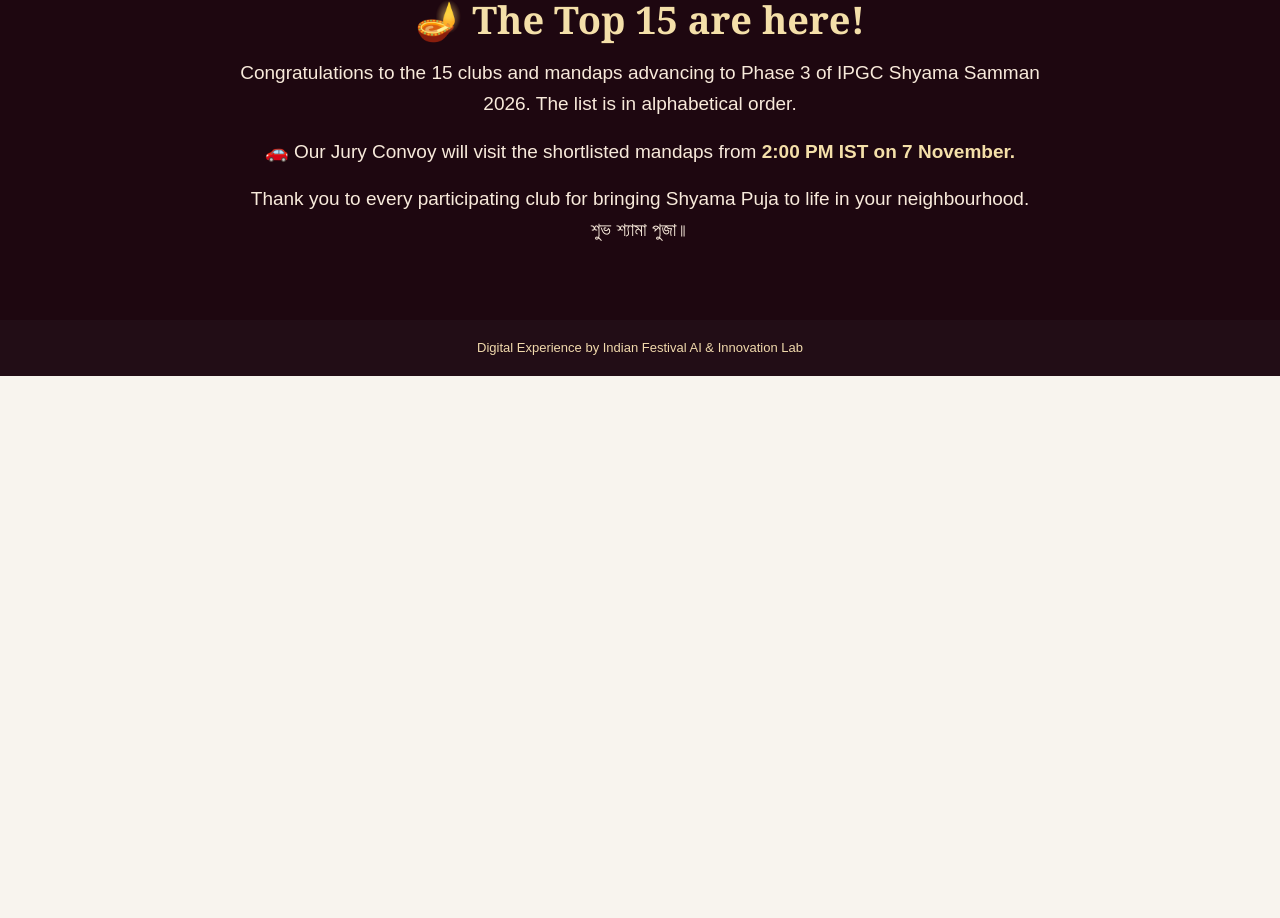
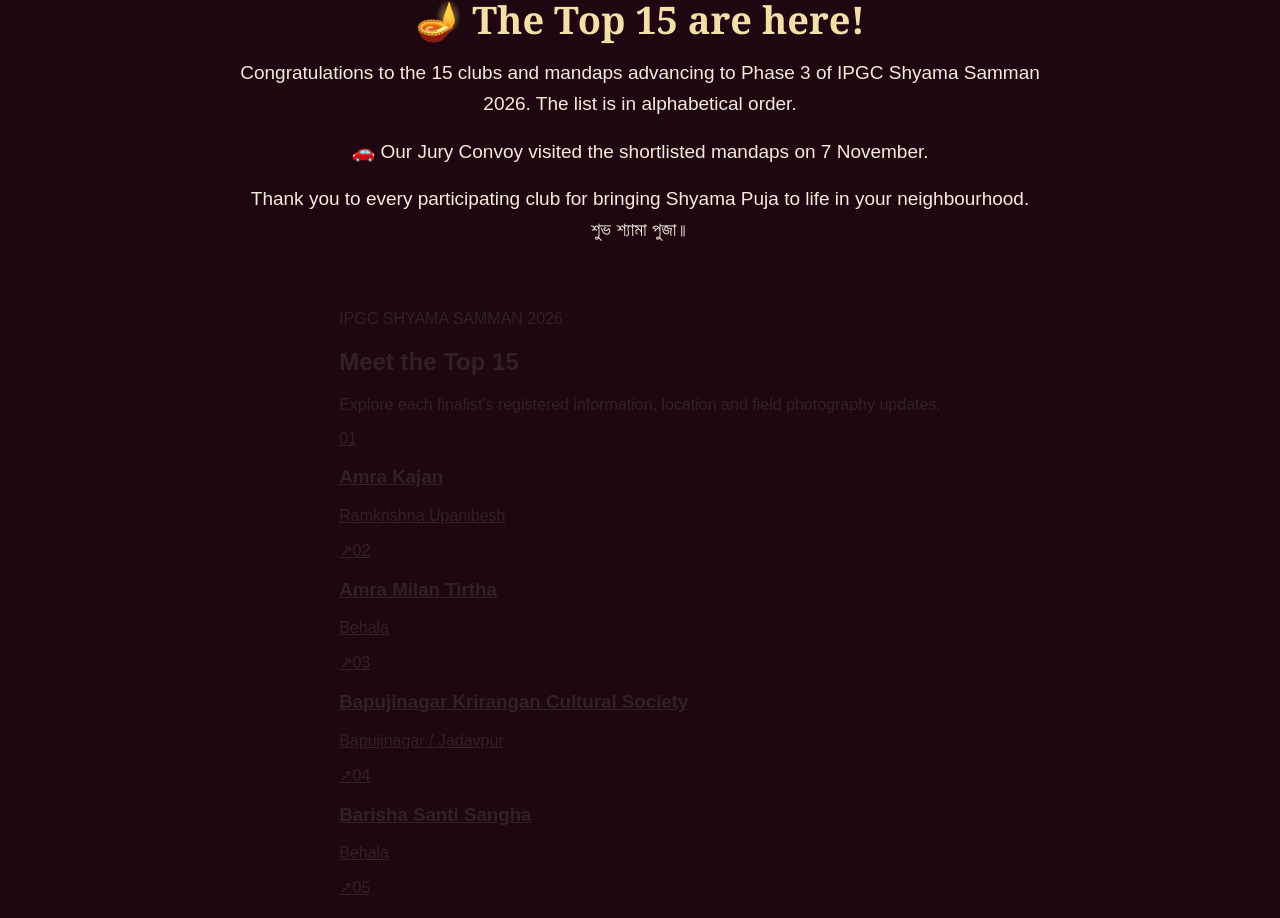
Before and after one commit to sandipanchaudhuri-dev/spondon-saas, a Next.js app in the folder ipgc-app/: page / in a window 1280 px wide. Shown: the part 1350-2268 px from the top of the page. Before the commit the page ends 1726 px from the top, so only its background shows below. Built offline with nearby package versions, Linux system fonts and the light colour scheme.

Commit message:
IPGC: show all 15 individual Pujo profile links beneath home hero

```diff
--- a/ipgc-app/src/app/page.tsx
+++ b/ipgc-app/src/app/page.tsx
@@ -1,11 +1,23 @@
+import Link from "next/link";
+import {finalists} from "./finalists";
 export default function Home(){
  return <main className="ipgc-landing">
-  <img className="ipgc-landing-hero" src="/ipgc-shyama-samman-2026-top15.jpg" alt="IPGC Shyama Samman 2026 — official Top 15 selected clubs and mandaps, updated alphabetical list including Jubak Brinda" width={1122} height={1402} fetchPriority="high" />
+  <img className="ipgc-landing-hero" src="/ipgc-shyama-samman-2026-top15.jpg" alt="IPGC Shyama Samman 2026 — official Top 15 selected clubs and mandaps" width={1122} height={1402} fetchPriority="high" />
   <section className="ipgc-top15-announcement" aria-label="Top 15 announcement">
    <h1>🪔 The Top 15 are here!</h1>
    <p>Congratulations to the 15 clubs and mandaps advancing to Phase 3 of IPGC Shyama Samman 2026. The list is in alphabetical order.</p>
-   <p>🚗 Our Jury Convoy will visit the shortlisted mandaps from <strong>2:00 PM IST on 7 November.</strong></p>
+   <p>🚗 Our Jury Convoy visited the shortlisted mandaps on 7 November.</p>
    <p>Thank you to every participating club for bringing Shyama Puja to life in your neighbourhood. শুভ শ‍্যামা পুজা॥</p>
+  </section>
+  <section className="ipgc-finalists" aria-label="Individual Top 15 Pujo profiles">
+   <div className="ipgc-finalists-heading"><span>IPGC SHYAMA SAMMAN 2026</span><h2>Meet the Top 15</h2><p>Explore each finalist's registered information, location and field photography updates.</p></div>
+   <div className="ipgc-finalists-grid">
+    {finalists.map((f,i)=><Link className="ipgc-finalist-tile" href={`/pujo/${f.slug}`} key={f.slug}>
+     <span className="ipgc-finalist-no">{String(i+1).padStart(2,"0")}</span>
+     <div><h3>{f.name}</h3><p>{f.area}</p></div>
+     <span aria-hidden="true" className="ipgc-finalist-arrow">↗</span>
+    </Link>)}
+   </div>
   </section>
  </main>
 }
```
